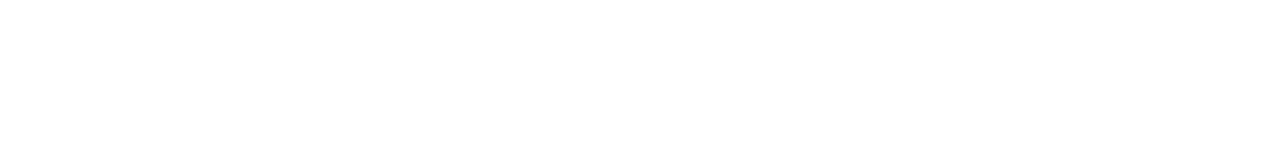
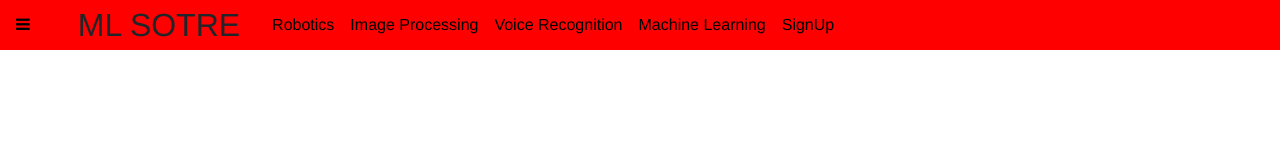
Before and after one commit to BishalThapaMagar/blog_website, a plain HTML site: page index.html in a window 1280 px wide. Drawn offline with nearby package versions, Linux system fonts and the light colour scheme.

Commit message:
After IAT2 1st year update

```diff
--- a/css/style.css
+++ b/css/style.css
@@ -0,0 +1,68 @@
+*{
+    padding: 0;
+    margin: 0;
+    box-sizing: border-box;
+    font-family: BreveText, helvetica, sans-serif;
+}
+
+nav{
+    display: flex;
+    flex-direction: row;
+    justify-content: start;
+    width: 100%;
+    height: 50px;
+    background-color: red;
+    align-items: center;
+    margin: 0;
+    padding: 0;
+}
+
+nav .button{
+    margin: 0;
+    padding: 1rem;
+}
+
+nav .button a{
+    text-decoration: none;
+    color: black;
+}
+
+nav .logo{
+    margin: 0rem;
+    padding: 0;
+}
+
+nav .logo h2{
+    margin: 0rem 2rem;
+    padding: 0;
+}
+
+nav ul{
+    display: flex;
+    flex-direction: row;
+    justify-content: start;
+    align-items: center;
+    margin: 0;
+    padding: 0;
+}
+
+nav ul li{
+    list-style: none;
+    margin-right: 1rem;
+    padding: 0;
+}
+
+nav ul li a{
+    text-decoration: none;
+    color: black;
+}
+
+
+nav a .signup{
+    align-self:flex-end;
+}
+
+nav .signup a{
+    text-decoration: none;
+    color: black;
+}
--- a/index.html
+++ b/index.html
@@ -4,8 +4,27 @@
     <meta charset="UTF-8">
     <meta name="viewport" content="width=device-width, initial-scale=1.0">
     <title>Document</title>
+    <link rel="stylesheet" href="./css/bootstrap.css">
+    <link rel="stylesheet" href="./css/style.css">
+    <link rel="stylesheet" href="https://cdnjs.cloudflare.com/ajax/libs/font-awesome/4.7.0/css/font-awesome.min.css">
 </head>
 <body>
-
+    <nav>
+        <div class="button">
+            <a href="" class="icon"><i class="fa fa-bars"></i></a>
+        </div>
+        <div class="logo">
+            <h2>ML SOTRE</h2>
+        </div>
+        <ul>
+            <li><a href="">Robotics</a></li>
+            <li><a href="">Image Processing</a></li>
+            <li><a href="">Voice Recognition</a></li>
+            <li><a href="">Machine Learning</a></li>
+        </ul>
+        <div class="signup">
+            <a href="" class="signup">SignUp</a>
+        </div>
+    </nav>
 </body>
 </html>
```
Also changed, not shown: sheet.txt (added), 1 other file.
